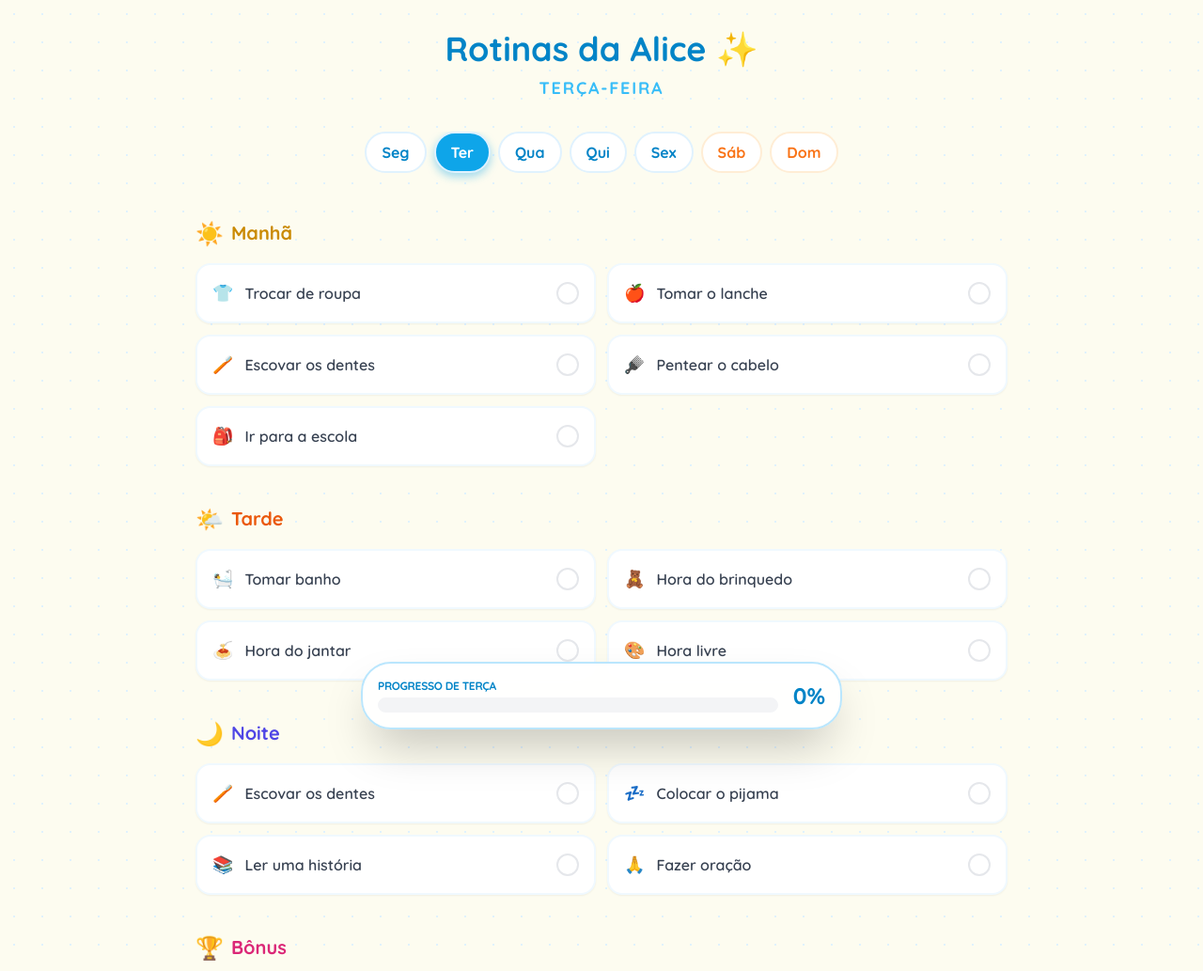
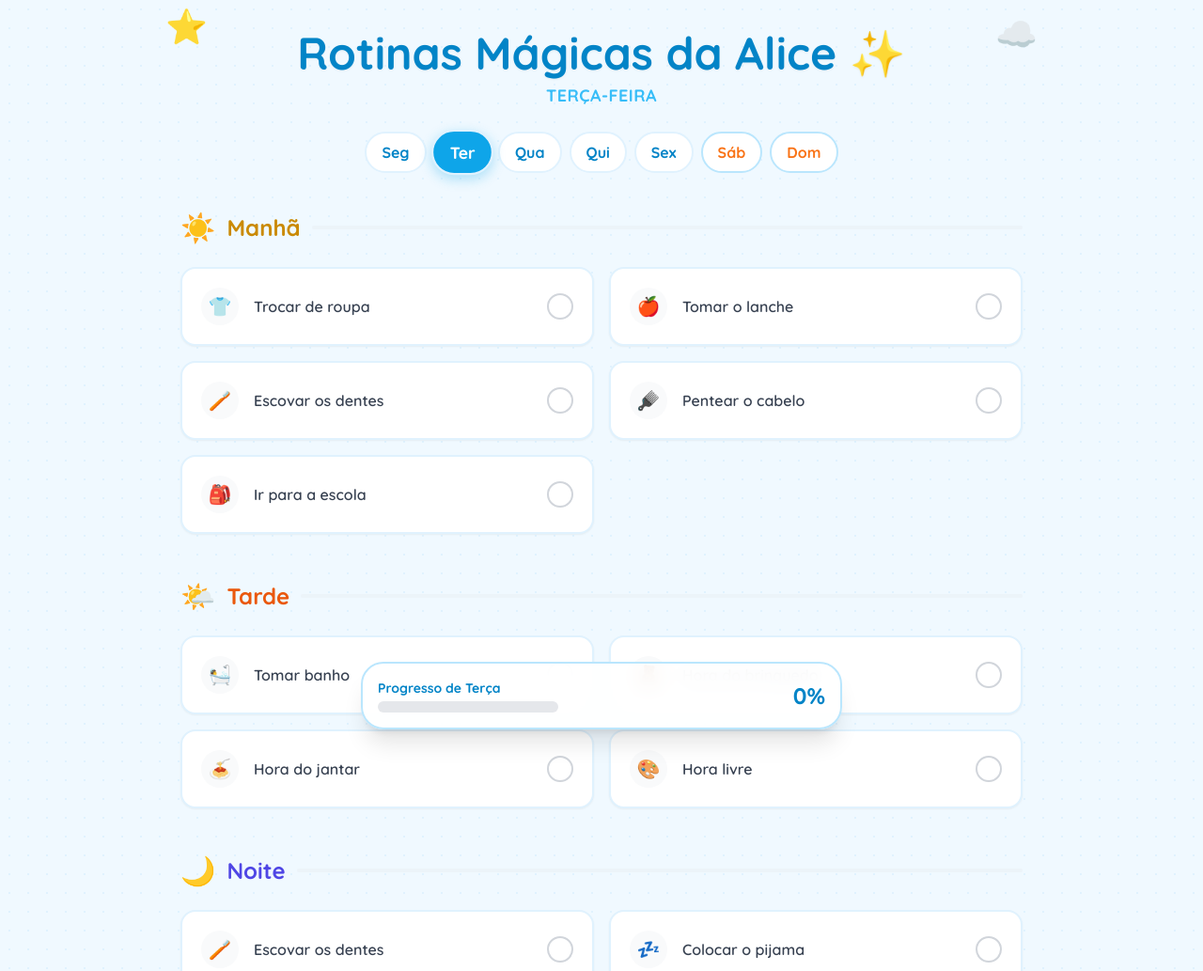
Before and after one commit to pablocfel-bot/planner-alice, a plain HTML site: page index.html in a window 1280 px wide. Shown: the top 1033 px of the page at 94% size. Drawn offline with nearby package versions, Linux system fonts and the light colour scheme.

Commit message:
Update index.html

```diff
--- a/index.html
+++ b/index.html
@@ -1,181 +1,275 @@
 <!DOCTYPE html>
-<html lang="pt-br">
+<html lang="pt-pt">
 <head>
     <meta charset="UTF-8">
     <meta name="viewport" content="width=device-width, initial-scale=1.0">
-    <title>Rotinas Mágicas da Alice</title>
+    <title>Planner de Rotinas Infantis - Semanal</title>
     <script src="https://cdn.tailwindcss.com"></script>
     <script src="https://cdn.jsdelivr.net/npm/canvas-confetti@1.6.0/dist/confetti.browser.min.js"></script>
     <link href="https://fonts.googleapis.com/css2?family=Quicksand:wght@400;600;700&display=swap" rel="stylesheet">
     <style>
         body {
             font-family: 'Quicksand', sans-serif;
-            background-color: #fdfcf0;
+            background-color: #f0f9ff;
             background-image: radial-gradient(#e0f2fe 1px, transparent 1px);
-            background-size: 30px 30px;
+            background-size: 20px 20px;
+            -webkit-print-color-adjust: exact;
+            print-color-adjust: exact;
         }
-        .card-task {
-            transition: all 0.2s ease-out;
-            cursor: pointer;
-            user-select: none;
+        .card-bounce {
+            transition: all 0.3s cubic-bezier(0.175, 0.885, 0.32, 1.275);
         }
-        .card-task:active { transform: scale(0.95); }
+        .card-bounce:hover {
+            transform: scale(1.02);
+        }
         .task-done {
             background-color: #dcfce7 !important;
             border-color: #4ade80 !important;
+            opacity: 0.8;
         }
-        .day-active {
-            background-color: #0ea5e9 !important;
-            color: white !important;
-            box-shadow: 0 4px 10px rgba(14, 165, 233, 0.4);
+        .floating {
+            animation: floating 3s ease-in-out infinite;
         }
-        .animate-pop { animation: pop 0.3s cubic-bezier(0.175, 0.885, 0.32, 1.275); }
-        @keyframes pop {
-            0% { transform: scale(0.8); opacity: 0; }
-            100% { transform: scale(1); opacity: 1; }
+        @keyframes floating {
+            0% { transform: translateY(0px); }
+            50% { transform: translateY(-10px); }
+            100% { transform: translateY(0px); }
         }
-        .no-scrollbar::-webkit-scrollbar { display: none; }
-        .no-scrollbar { -ms-overflow-style: none; scrollbar-width: none; }
+        .day-btn.active {
+            background-color: #0ea5e9;
+            color: white;
+            transform: scale(1.1);
+            box-shadow: 0 4px 12px rgba(14, 165, 233, 0.3);
+        }
+
+        /* Ajustes para Impressão */
+        @media print {
+            .no-print { display: none !important; }
+            body { background: white !important; }
+            .max-w-4xl { max-width: 100% !important; width: 100% !important; margin: 0 !important; }
+            .card-bounce {
+                border: 2px solid #e2e8f0 !important;
+                break-inside: avoid;
+                box-shadow: none !important;
+            }
+            .grid { display: grid !important; grid-template-columns: 1fr 1fr !important; gap: 10px !important; }
+            .checkbox { border: 2px solid #cbd5e1 !important; background: white !important; }
+            .checkbox svg { display: none !important; }
+        }
     </style>
 </head>
-<body class="pb-32">
+<body class="min-h-screen p-4 md:p-8 pb-32">
 
-    <div class="max-w-4xl mx-auto px-4 py-8">
+    <div class="max-w-4xl mx-auto">
         <!-- Cabeçalho -->
-        <header class="text-center mb-8">
-            <h1 class="text-4xl font-bold text-sky-600 mb-2">Rotinas da Alice ✨</h1>
-            <div id="date-display" class="text-sky-400 font-bold text-lg uppercase tracking-widest"></div>
+        <header class="text-center mb-6 relative">
+            <div class="absolute -top-4 -left-4 floating text-4xl no-print">⭐</div>
+            <div class="absolute -top-2 -right-4 floating text-4xl no-print" style="animation-delay: 1s;">☁️</div>
+            <h1 class="text-4xl md:text-5xl font-bold text-sky-600 mb-2 drop-shadow-sm">
+                Rotinas Mágicas da Alice ✨
+            </h1>
+            <p id="current-day-display" class="text-sky-400 font-bold tracking-wide uppercase text-lg">Segunda-Feira</p>
         </header>
 
-        <!-- Seletor de Dias -->
-        <div class="flex overflow-x-auto gap-2 pb-4 mb-8 no-scrollbar justify-center">
-            <button onclick="setDay('Segunda')" class="day-btn px-4 py-2 rounded-full bg-white border-2 border-sky-100 font-bold text-sky-600 transition-all">Seg</button>
-            <button onclick="setDay('Terça')" class="day-btn px-4 py-2 rounded-full bg-white border-2 border-sky-100 font-bold text-sky-600 transition-all">Ter</button>
-            <button onclick="setDay('Quarta')" class="day-btn px-4 py-2 rounded-full bg-white border-2 border-sky-100 font-bold text-sky-600 transition-all">Qua</button>
-            <button onclick="setDay('Quinta')" class="day-btn px-4 py-2 rounded-full bg-white border-2 border-sky-100 font-bold text-sky-600 transition-all">Qui</button>
-            <button onclick="setDay('Sexta')" class="day-btn px-4 py-2 rounded-full bg-white border-2 border-sky-100 font-bold text-sky-600 transition-all">Sex</button>
-            <button onclick="setDay('Sábado')" class="day-btn px-4 py-2 rounded-full bg-white border-2 border-orange-100 font-bold text-orange-500 transition-all">Sáb</button>
-            <button onclick="setDay('Domingo')" class="day-btn px-4 py-2 rounded-full bg-white border-2 border-orange-100 font-bold text-orange-500 transition-all">Dom</button>
+        <!-- Seletor de Dias da Semana -->
+        <div class="flex flex-wrap justify-center gap-2 mb-10 no-print">
+            <button onclick="changeDay('Segunda')" class="day-btn active px-4 py-2 rounded-full bg-white border-2 border-sky-100 font-bold text-sky-600 transition-all">Seg</button>
+            <button onclick="changeDay('Terça')" class="day-btn px-4 py-2 rounded-full bg-white border-2 border-sky-100 font-bold text-sky-600 transition-all">Ter</button>
+            <button onclick="changeDay('Quarta')" class="day-btn px-4 py-2 rounded-full bg-white border-2 border-sky-100 font-bold text-sky-600 transition-all">Qua</button>
+            <button onclick="changeDay('Quinta')" class="day-btn px-4 py-2 rounded-full bg-white border-2 border-sky-100 font-bold text-sky-600 transition-all">Qui</button>
+            <button onclick="changeDay('Sexta')" class="day-btn px-4 py-2 rounded-full bg-white border-2 border-sky-100 font-bold text-sky-600 transition-all">Sex</button>
+            <button onclick="changeDay('Sábado')" class="day-btn px-4 py-2 rounded-full bg-white border-2 border-sky-200 font-bold text-orange-500 transition-all">Sáb</button>
+            <button onclick="changeDay('Domingo')" class="day-btn px-4 py-2 rounded-full bg-white border-2 border-sky-200 font-bold text-orange-500 transition-all">Dom</button>
         </div>
 
-        <!-- Conteúdo Principal -->
-        <div id="planner-grid" class="space-y-10"></div>
-
-        <!-- Botões de Reset -->
-        <div class="mt-12 mb-20 flex flex-col items-center gap-4">
-            <button onclick="resetCurrentDay()" class="text-xs text-gray-400 hover:text-red-400 underline transition-colors">Recomeçar este dia</button>
-            <button onclick="resetFullWeek()" class="text-[10px] text-gray-300 hover:text-red-500 uppercase tracking-tighter transition-colors font-bold">Zerar a semana toda</button>
+        <!-- Conteúdo do Planner -->
+        <div id="planner-container" class="space-y-12">
+            <!-- Gerado dinamicamente via JavaScript -->
         </div>
 
-        <!-- Barra de Progresso Inferior -->
-        <div class="fixed bottom-6 left-1/2 -translate-x-1/2 w-[90%] max-w-lg bg-white/90 backdrop-blur-md border-2 border-sky-200 p-4 rounded-[2rem] shadow-2xl flex items-center justify-between z-50">
-            <div class="flex-1 mr-4">
-                <p id="progress-label" class="text-sky-600 font-bold text-xs mb-1 uppercase tracking-tight">PROGRESSO</p>
-                <div class="w-full h-4 bg-gray-100 rounded-full overflow-hidden border border-gray-100">
-                    <div id="progress-bar" class="h-full bg-gradient-to-r from-yellow-400 to-green-500 transition-all duration-700" style="width: 0%"></div>
+        <!-- Botões de Ação -->
+        <div class="mt-12 flex flex-col items-center gap-4 no-print">
+            <button onclick="window.print()" class="bg-indigo-500 hover:bg-indigo-600 text-white px-8 py-4 rounded-2xl font-bold shadow-lg transition-transform hover:scale-105 flex items-center gap-2">
+                <svg xmlns="http://www.w3.org/2000/svg" class="h-6 w-6" fill="none" viewBox="0 0 24 24" stroke="currentColor">
+                    <path stroke-linecap="round" stroke-linejoin="round" stroke-width="2" d="M17 17h2a2 2 0 002-2v-4a2 2 0 00-2-2H5a2 2 0 00-2 2v4a2 2 0 002 2h2m2 4h6a2 2 0 002-2v-4a2 2 0 00-2-2H9a2 2 0 00-2 2v4a2 2 0 002 2zm8-12V5a2 2 0 00-2-2H9a2 2 0 00-2 2v4h10z" />
+                </svg>
+                IMPRIMIR PLANNER
+            </button>
+            <button onclick="resetCurrentDay()" class="text-xs text-gray-400 hover:text-red-400 underline transition-colors">Recomeçar este dia</button>
+        </div>
+
+        <!-- Barra de Progresso Fixa -->
+        <div class="fixed bottom-6 left-1/2 -translate-x-1/2 w-11/12 max-w-lg bg-white/90 backdrop-blur-md border-2 border-sky-200 p-4 rounded-3xl shadow-xl flex items-center justify-between z-50 no-print">
+            <div>
+                <span id="progress-label" class="text-sky-600 font-bold block text-sm">Progresso de Segunda</span>
+                <div class="w-40 md:w-48 h-3 bg-gray-200 rounded-full mt-1 overflow-hidden">
+                    <div id="progress-bar" class="h-full bg-gradient-to-r from-yellow-400 to-green-400 transition-all duration-500" style="width: 0%"></div>
                 </div>
             </div>
-            <div id="percent-text" class="text-2xl font-black text-sky-600">0%</div>
+            <div class="text-right">
+                <span id="progress-text" class="text-2xl font-bold text-sky-600">0%</span>
+            </div>
         </div>
     </div>
 
     <script>
-        const config = [
-            { titulo: "Manhã", icone: "☀️", cor: "text-yellow-600", tarefas: ["Trocar de roupa", "Tomar o lanche", "Escovar os dentes", "Pentear o cabelo", "Ir para a escola"] },
-            { titulo: "Tarde", icone: "🌤️", cor: "text-orange-600", tarefas: ["Tomar banho", "Hora do brinquedo", "Hora do jantar", "Hora livre"] },
-            { titulo: "Noite", icone: "🌙", cor: "text-indigo-600", tarefas: ["Escovar os dentes", "Colocar o pijama", "Ler uma história", "Fazer oração"] },
-            { titulo: "Bônus", icone: "🏆", cor: "text-pink-600", tarefas: ["Cuidar dos brinquedos", "Não gritar ou brigar", "Obedecer papai e mamãe"] }
+        // Definição das tarefas e ícones
+        const rotinasBase = [
+            {
+                periodo: "Manhã",
+                icone: "☀️",
+                texto: "text-yellow-600",
+                tarefas: ["Trocar de roupa", "Tomar o lanche", "Escovar os dentes", "Pentear o cabelo", "Ir para a escola"]
+            },
+            {
+                periodo: "Tarde",
+                icone: "🌤️",
+                texto: "text-orange-600",
+                tarefas: ["Tomar banho", "Hora do brinquedo", "Hora do jantar", "Hora livre"]
+            },
+            {
+                periodo: "Noite",
+                icone: "🌙",
+                texto: "text-indigo-600",
+                tarefas: ["Escovar os dentes", "Colocar o pijama", "Ler uma história", "Fazer oração"]
+            },
+            {
+                periodo: "Bónus",
+                icone: "🏆",
+                texto: "text-pink-600",
+                tarefas: ["Cuidar dos brinquedos", "Não gritar ou brigar", "Obedecer ao papai e mamãe"]
+            }
         ];
 
         let diaAtual = 'Segunda';
-        let dados = JSON.parse(localStorage.getItem('planner_alice_v2')) || {
+        let estadoTarefas = JSON.parse(localStorage.getItem('planner_alice_v2')) || {
             'Segunda': {}, 'Terça': {}, 'Quarta': {}, 'Quinta': {}, 'Sexta': {}, 'Sábado': {}, 'Domingo': {}
         };
 
-        function setDay(dia) {
-            diaAtual = dia;
-            document.querySelectorAll('.day-btn').forEach(b => {
-                b.classList.remove('day-active');
-                if(b.innerText.startsWith(dia.substring(0,3))) b.classList.add('day-active');
-            });
-            document.getElementById('date-display').innerText = (dia === 'Sábado' || dia === 'Domingo') ? dia : dia + '-Feira';
-            document.getElementById('progress-label').innerText = `Progresso de ${dia}`;
-            render();
+        function saveToStorage() {
+            localStorage.setItem('planner_alice_v2', JSON.stringify(estadoTarefas));
         }
 
-        function toggleTask(tarefa) {
-            dados[diaAtual][tarefa] = !dados[diaAtual][tarefa];
-            localStorage.setItem('planner_alice_v2', JSON.stringify(dados));
-            if(dados[diaAtual][tarefa]) {
-                confetti({ particleCount: 40, spread: 60, origin: { y: 0.8 }, colors: ['#4ade80', '#38bdf8'] });
-            }
-            render();
+        function changeDay(novoDia) {
+            diaAtual = novoDia;
+            document.querySelectorAll('.day-btn').forEach(btn => {
+                btn.classList.toggle('active', btn.innerText.startsWith(novoDia.substring(0, 3)));
+            });
+            document.getElementById('current-day-display').innerText = (novoDia === 'Sábado' || novoDia === 'Domingo') ? novoDia : novoDia + '-Feira';
+            document.getElementById('progress-label').innerText = `Progresso de ${novoDia}`;
+            renderPlanner();
         }
 
-        function resetCurrentDay() {
-            if(confirm("Queres recomeçar o dia de " + diaAtual + "?")) {
-                dados[diaAtual] = {};
-                localStorage.setItem('planner_alice_v2', JSON.stringify(dados));
-                render();
-            }
-        }
+        function renderPlanner() {
+            const container = document.getElementById('planner-container');
+            container.innerHTML = '';
+            let totalNoDia = 0;
+            let concluidasNoDia = 0;
 
-        function resetFullWeek() {
-            if(confirm("ATENÇÃO: Queres apagar o progresso de TODOS os dias da semana?")) {
-                dados = { 'Segunda': {}, 'Terça': {}, 'Quarta': {}, 'Quinta': {}, 'Sexta': {}, 'Sábado': {}, 'Domingo': {} };
-                localStorage.setItem('planner_alice_v2', JSON.stringify(dados));
-                render();
-            }
-        }
+            rotinasBase.forEach((seccao) => {
+                // Filtra a tarefa "Ir para a escola" se for Sábado ou Domingo
+                const tarefasFiltradas = seccao.tarefas.filter(t => {
+                    if ((diaAtual === 'Sábado' || diaAtual === 'Domingo') && t === "Ir para a escola") {
+                        return false;
+                    }
+                    return true;
+                });
 
-        function render() {
-            const grid = document.getElementById('planner-grid');
-            grid.innerHTML = '';
-            let total = 0, feitos = 0;
+                if (tarefasFiltradas.length === 0) return;
 
-            config.forEach(sec => {
                 const sectionHtml = `
-                    <div class="animate-pop">
-                        <div class="flex items-center gap-2 mb-4">
-                            <span class="text-2xl">${sec.icone}</span>
-                            <h2 class="text-xl font-bold ${sec.cor}">${sec.titulo}</h2>
+                    <section class="animate-in fade-in duration-500">
+                        <div class="flex items-center gap-3 mb-6">
+                            <span class="text-3xl">${seccao.icone}</span>
+                            <h2 class="text-2xl font-bold ${seccao.texto}">${seccao.periodo}</h2>
+                            <div class="h-1 flex-grow bg-gray-200 rounded-full opacity-30"></div>
                         </div>
-                        <div class="grid grid-cols-1 sm:grid-cols-2 gap-3">
-                            ${sec.tarefas.map(t => {
-                                total++;
-                                const isDone = dados[diaAtual][t];
-                                if(isDone) feitos++;
+                        <div class="grid grid-cols-1 md:grid-cols-2 gap-4">
+                            ${tarefasFiltradas.map(tarefa => {
+                                totalNoDia++;
+                                const estaConcluida = estadoTarefas[diaAtual][tarefa] || false;
+                                if(estaConcluida) concluidasNoDia++;
+
                                 return `
-                                    <div onclick="toggleTask('${t}')" class="card-task p-4 rounded-2xl border-2 flex items-center justify-between bg-white ${isDone ? 'task-done' : 'border-sky-50 shadow-sm'}">
-                                        <div class="flex items-center gap-3">
-                                            <span class="text-lg">${getEmoji(t)}</span>
-                                            <span class="font-semibold text-gray-700">${t}</span>
+                                    <div
+                                        onclick="toggleTask(this, '${tarefa}')"
+                                        class="card-bounce cursor-pointer p-5 rounded-2xl border-2 flex items-center justify-between shadow-sm transition-all group ${estaConcluida ? 'task-done bg-green-50 border-green-400' : 'bg-white border-sky-100 hover:border-sky-300'}"
+                                    >
+                                        <div class="flex items-center gap-4">
+                                            <div class="w-10 h-10 rounded-full bg-gray-50 flex items-center justify-center text-xl group-hover:scale-110 transition-transform">
+                                                ${getIconForTask(tarefa)}
+                                            </div>
+                                            <span class="font-semibold text-gray-700">${tarefa}</span>
                                         </div>
-                                        <div class="w-6 h-6 rounded-full border-2 flex items-center justify-center ${isDone ? 'bg-green-500 border-green-500' : 'border-gray-200'}">
-                                            ${isDone ? '<svg class="w-4 h-4 text-white" fill="none" stroke="currentColor" viewBox="0 0 24 24"><path stroke-linecap="round" stroke-linejoin="round" stroke-width="3" d="M5 13l4 4L19 7"></path></svg>' : ''}
+                                        <div class="checkbox w-7 h-7 rounded-full border-2 flex items-center justify-center transition-colors ${estaConcluida ? 'bg-green-500 border-green-500' : 'border-gray-300'}">
+                                            <svg class="w-4 h-4 text-white ${estaConcluida ? '' : 'hidden'}" fill="none" stroke="currentColor" viewBox="0 0 24 24">
+                                                <path stroke-linecap="round" stroke-linejoin="round" stroke-width="3" d="M5 13l4 4L19 7"></path>
+                                            </svg>
                                         </div>
                                     </div>
                                 `;
                             }).join('')}
                         </div>
-                    </div>
+                    </section>
                 `;
-                grid.innerHTML += sectionHtml;
+                container.innerHTML += sectionHtml;
             });
-
-            const pct = Math.round((feitos/total)*100);
-            document.getElementById('progress-bar').style.width = pct + '%';
-            document.getElementById('percent-text').innerText = pct + '%';
-            if(pct === 100) confetti({ particleCount: 100, spread: 70, origin: { y: 0.6 } });
+            updateProgress(concluidasNoDia, totalNoDia);
         }
 
-        function getEmoji(t) {
-            const map = { "Trocar de roupa": "👕", "Tomar o lanche": "🍎", "Escovar os dentes": "🪥", "Pentear o cabelo": "🪮", "Ir para a escola": "🎒", "Tomar banho": "🛀", "Hora do brinquedo": "🧸", "Hora do jantar": "🍝", "Hora livre": "🎨", "Colocar o pijama": "💤", "Ler uma história": "📚", "Fazer oração": "🙏", "Cuidar dos brinquedos": "🧹", "Não gritar ou brigar": "🤫", "Obedecer papai e mamãe": "❤️" };
-            return map[t] || "✨";
+        function toggleTask(element, tarefa) {
+            const estaConcluida = !estadoTarefas[diaAtual][tarefa];
+            estadoTarefas[diaAtual][tarefa] = estaConcluida;
+            saveToStorage();
+
+            if (estaConcluida) {
+                confetti({
+                    particleCount: 40,
+                    spread: 70,
+                    origin: { y: 0.8 },
+                    colors: ['#4ade80', '#fbbf24', '#38bdf8']
+                });
+            }
+            renderPlanner();
         }
 
-        const diasSemana = ['Domingo', 'Segunda', 'Terça', 'Quarta', 'Quinta', 'Sexta', 'Sábado'];
-        setDay(diasSemana[new Date().getDay()]);
+        function resetCurrentDay() {
+            if(confirm("Queres recomeçar as tarefas de " + diaAtual + "?")) {
+                estadoTarefas[diaAtual] = {};
+                saveToStorage();
+                renderPlanner();
+            }
+        }
+
+        function updateProgress(concluidas, total) {
+            const percent = Math.round((concluidas / total) * 100) || 0;
+            document.getElementById('progress-bar').style.width = percent + '%';
+            document.getElementById('progress-text').innerText = percent + '%';
+
+            if (percent === 100 && total > 0) {
+                confetti({
+                    particleCount: 150,
+                    spread: 100,
+                    origin: { y: 0.6 }
+                });
+            }
+        }
+
+        function getIconForTask(name) {
+            const map = {
+                "Trocar de roupa": "👕", "Tomar o lanche": "🍎", "Escovar os dentes": "🪥",
+                "Pentear o cabelo": "🪮", "Ir para a escola": "🎒", "Tomar banho": "🛀",
+                "Hora do brinquedo": "🧸", "Hora do jantar": "🍝", "Hora livre": "🎨",
+                "Colocar o pijama": "💤", "Ler uma história": "📚", "Fazer oração": "🙏",
+                "Cuidar dos brinquedos": "🧹", "Não gritar ou brigar": "🤫", "Obedecer ao papai e mamãe": "❤️"
+            };
+            return map[name] || "✨";
+        }
+
+        window.onload = () => {
+            const dias = ['Domingo', 'Segunda', 'Terça', 'Quarta', 'Quinta', 'Sexta', 'Sábado'];
+            changeDay(dias[new Date().getDay()]);
+        };
     </script>
 </body>
-</html># planner-alice
+</html>
```
